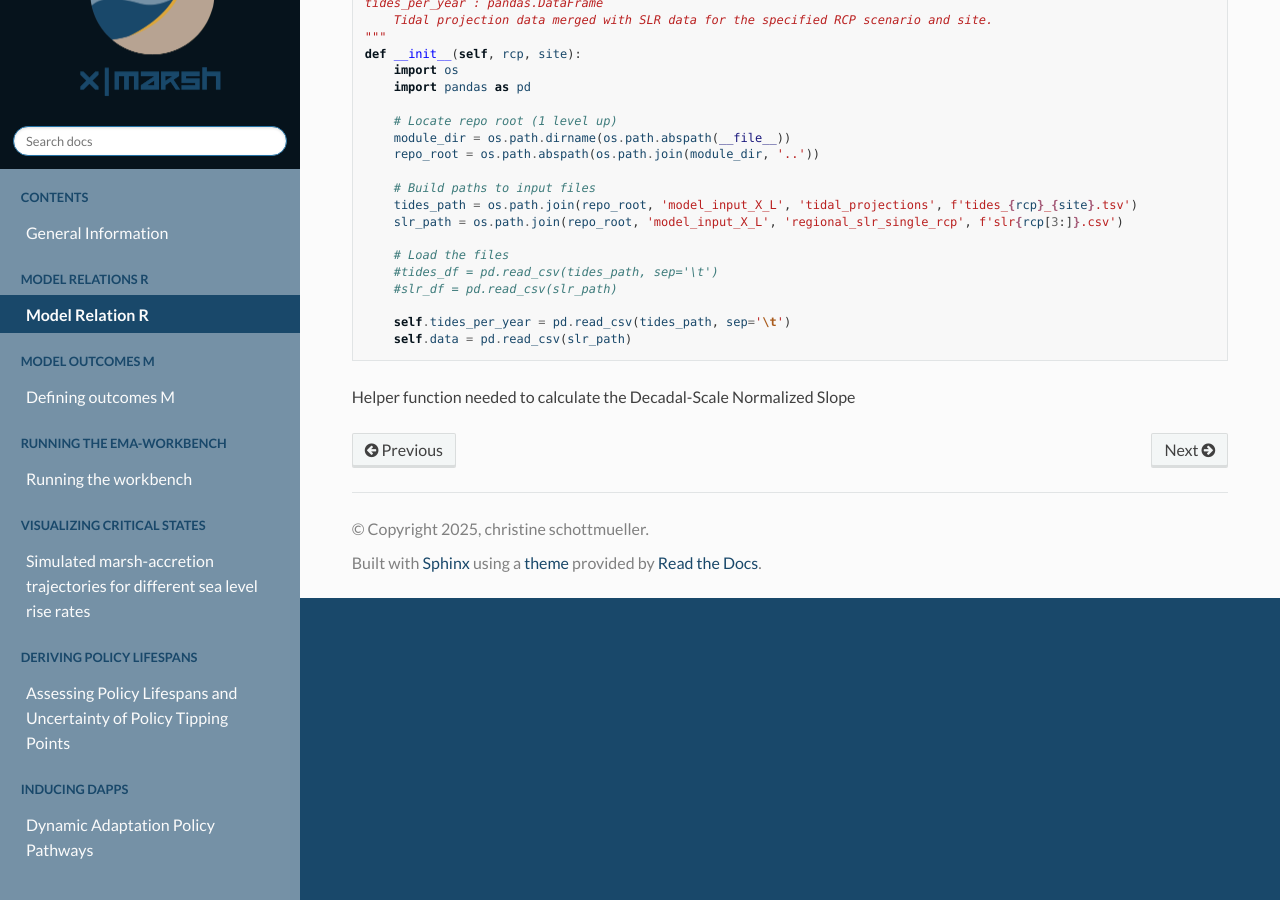
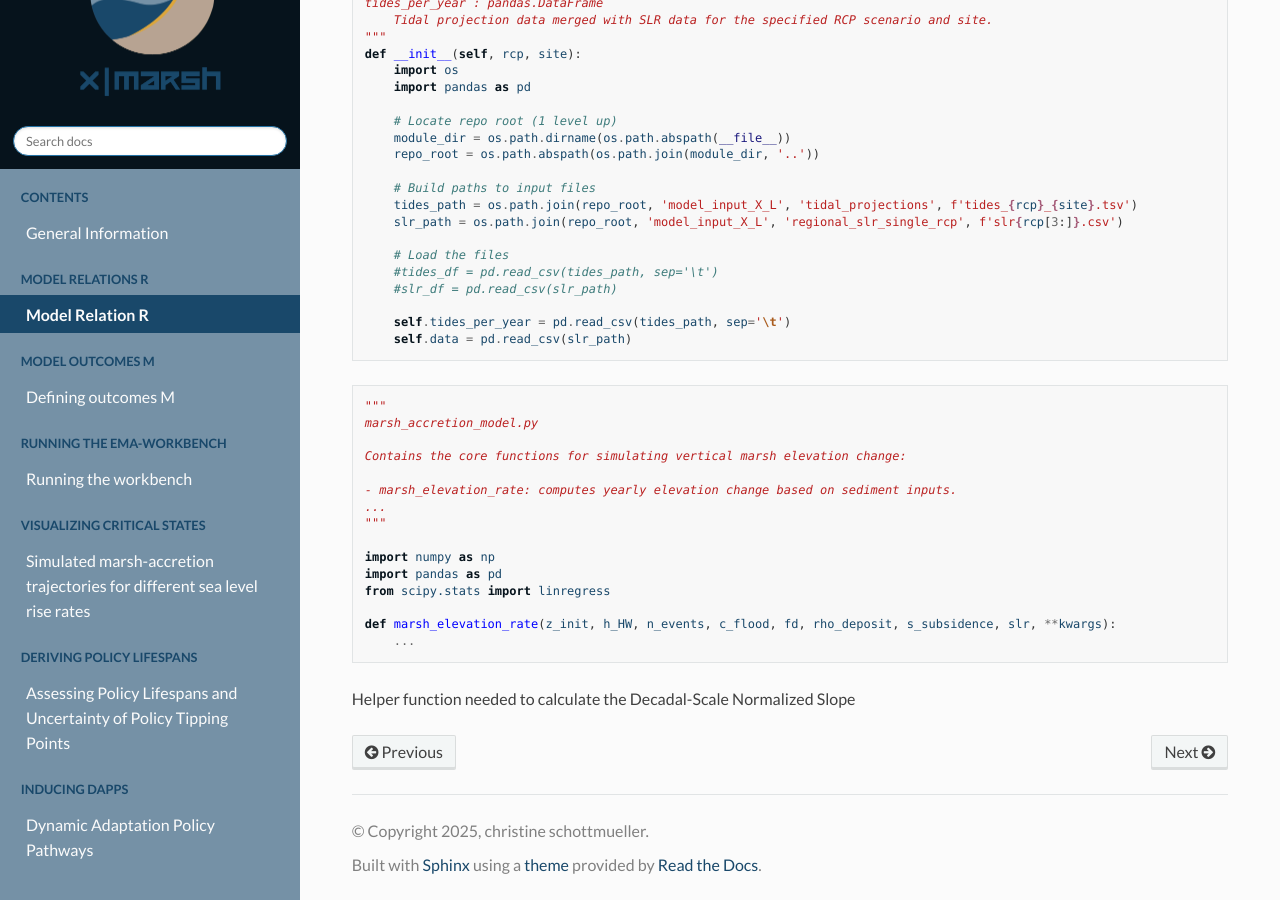
Before and after one commit to christineschottmueller/x-marsh, a Sphinx documentation site: the page built from docs/chapter_02/02_model_relations.rst, in a window 1280 px wide and 900 px high, scrolled down 608 px. Built offline with Sphinx 7.4.7 and the Read the Docs theme 3.1.0, drawn with Linux system fonts in a browser that asks for light colours.

Commit message:
Update chapter files

```diff
--- a/docs/chapter_02/02_model_relations.rst
+++ b/docs/chapter_02/02_model_relations.rst
@@ -46,6 +46,25 @@ The module ``data_loader.py`` manages loading the tidal and sea level time serie
 
         self.tides_per_year = pd.read_csv(tides_path, sep='\t')
         self.data = pd.read_csv(slr_path)
+
+
+.. code-block:: python
+
+    """
+    marsh_accretion_model.py
+
+    Contains the core functions for simulating vertical marsh elevation change:
+
+    - marsh_elevation_rate: computes yearly elevation change based on sediment inputs.
+    ...
+    """
+
+    import numpy as np
+    import pandas as pd
+    from scipy.stats import linregress
+
+    def marsh_elevation_rate(z_init, h_HW, n_events, c_flood, fd, rho_deposit, s_subsidence, slr, **kwargs):
+        ...
 
 
 
```
